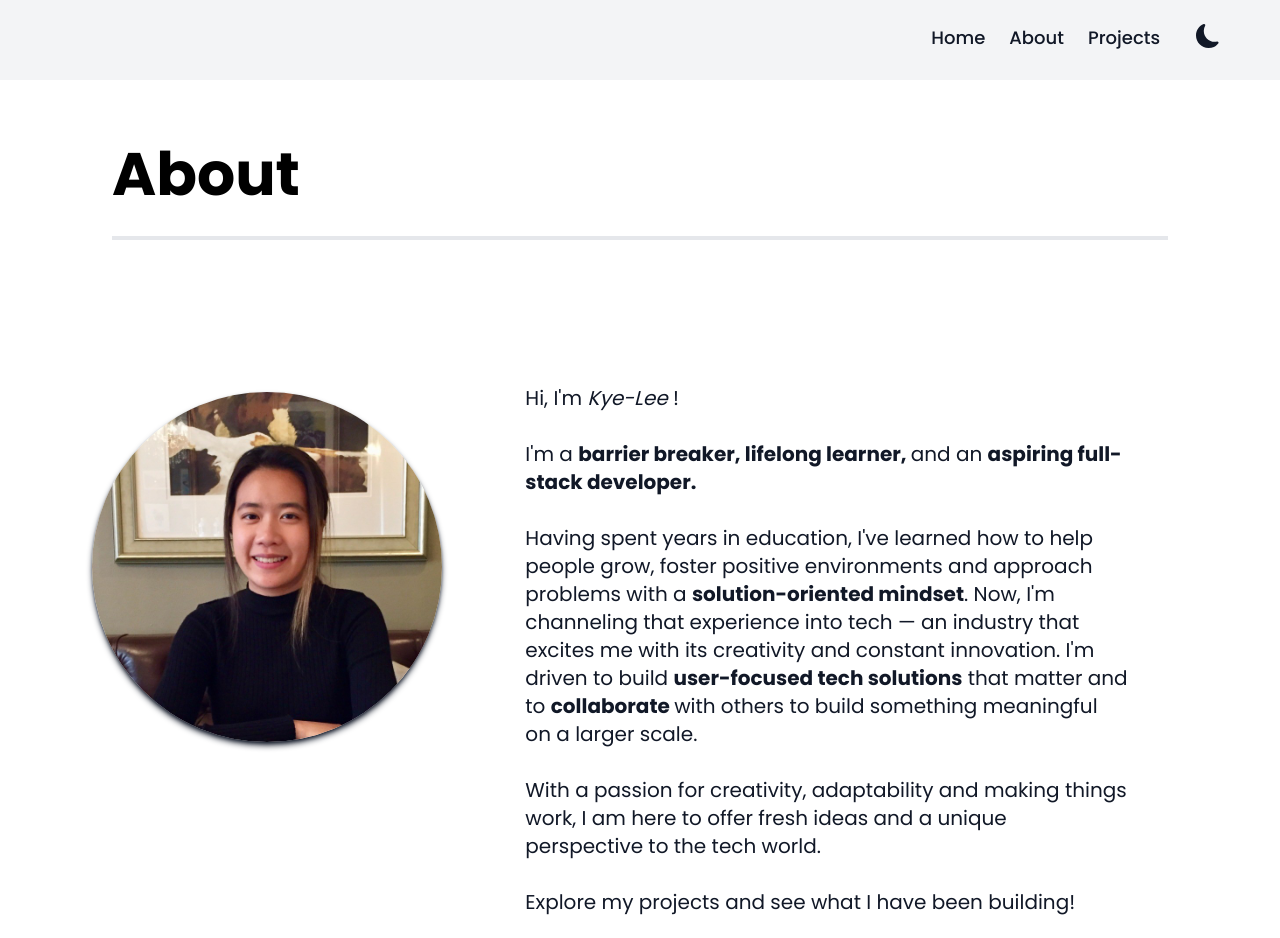
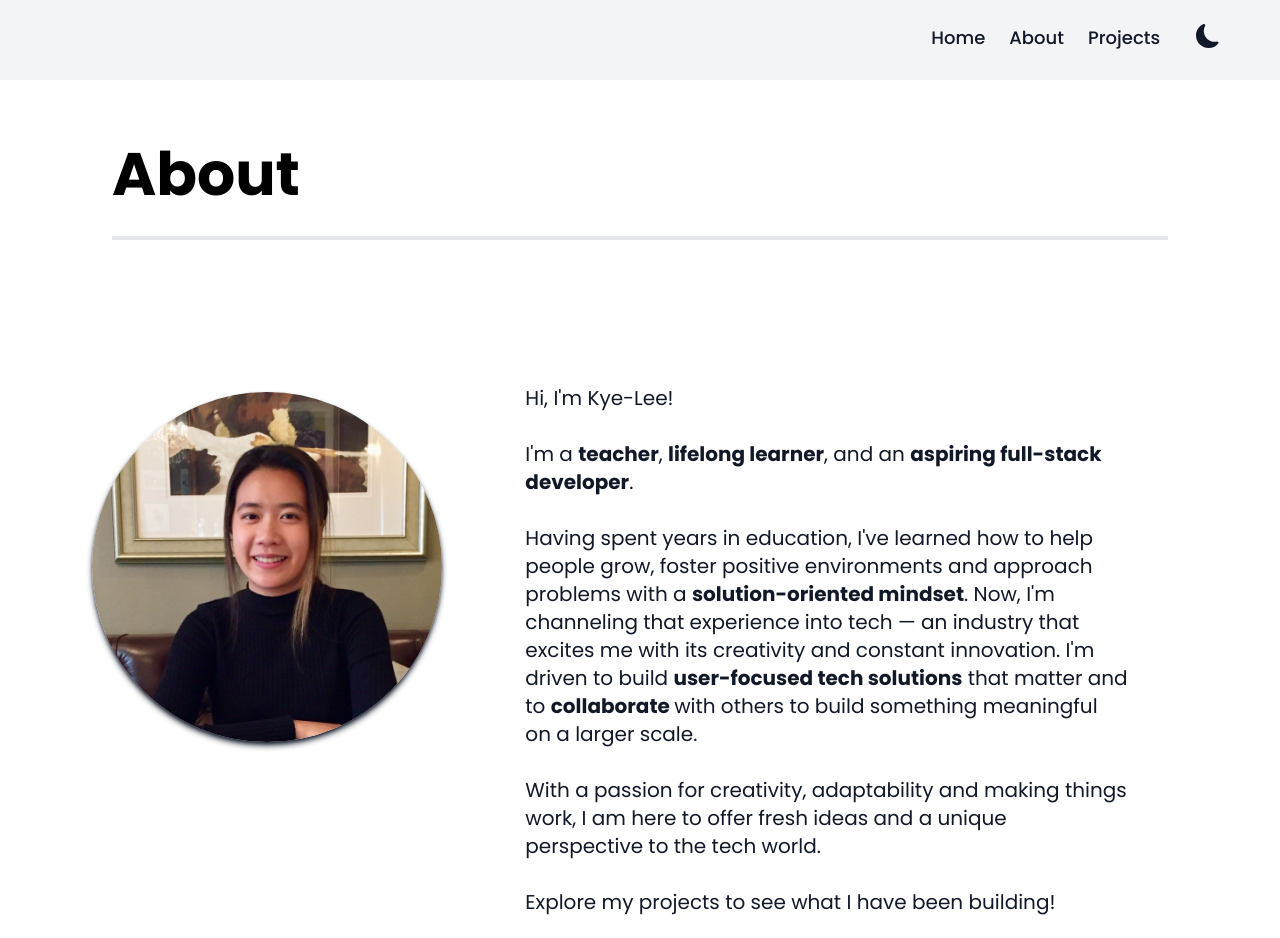
Before and after one commit to kl810/personal-portfolio-nextjs, a Next.js app: page /about in a window 1280 px wide. Shown: the top 938 px of the page. Built offline with nearby package versions, Linux system fonts and the light colour scheme.

Commit message:
formatting between paragraphs

```diff
--- a/src/app/about/page.tsx
+++ b/src/app/about/page.tsx
@@ -21,10 +21,10 @@ export default function About() {
                     <div className="flex justify-center items-center col-span-1 lg:col-span-2">
                         <div>
                             <div className="whitespace-normal text-gray-900 dark:text-gray-100 text-xl px-10 pb-5">
-                                <p>Hi, I&apos;m <i>Kye-Lee </i>!</p><br/>
+                                <p>Hi, I&apos;m Kye-Lee!</p><br/>
 
-                                <p>I&apos;m a <b> barrier breaker, lifelong learner, </b>
-                                and an <b>aspiring full-stack developer.</b></p><br/>
+                                <p>I&apos;m a <b>teacher</b>, <b>lifelong learner</b>,
+                                and an <b>aspiring full-stack developer</b>.</p><br/>
 
                                 <p>Having spent years in education, I&apos;ve learned how to help people grow,
                                 foster positive environments and approach problems with a <b>solution-oriented mindset</b>.
@@ -37,7 +37,7 @@ export default function About() {
                                 I am here to offer fresh ideas and a unique perspective to the
                                 tech world. </p><br />
 
-                                <p>Explore my projects and see what I have been building!</p><br/>
+                                <p>Explore my projects to see what I have been building!</p><br/>
                                 <a href="https://storage.googleapis.com/otta-uploads/candidate-cv/gGqIEzrRKXZ89EgWQlDcLfMQgBdwr8Zc-B8VwtqWreo.pdf"
                                     target="_blank"
                                     className="focus:outline-none text-white bg-teal-700 hover:bg-teal-800 focus:ring-4 focus:ring-teal-300 font-medium rounded-lg text-sm px-5 py-2.5 me-2 mb-2 dark:bg-teal-600 dark:hover:bg-teal-700 dark:focus:ring-teal-800">
```
